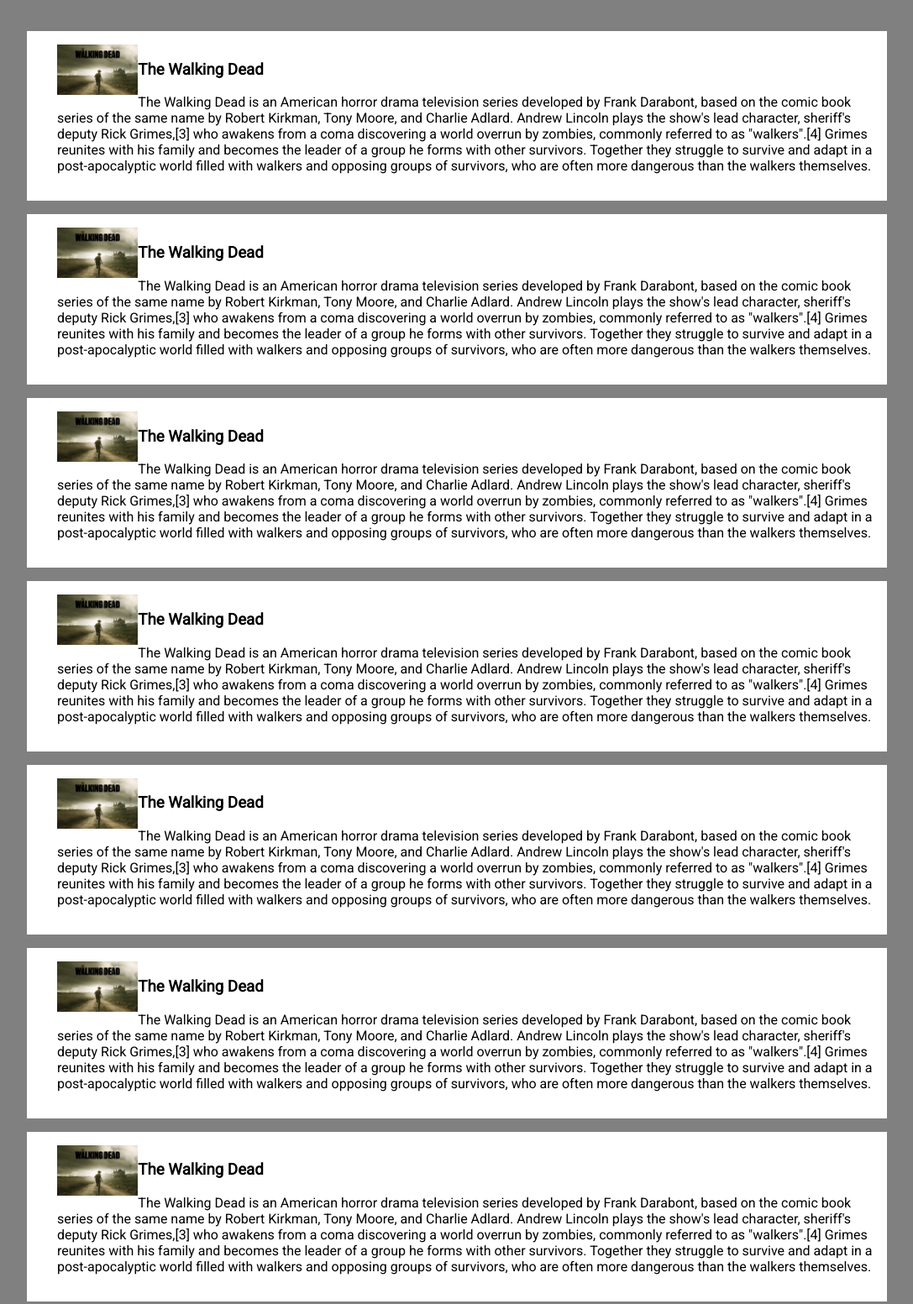
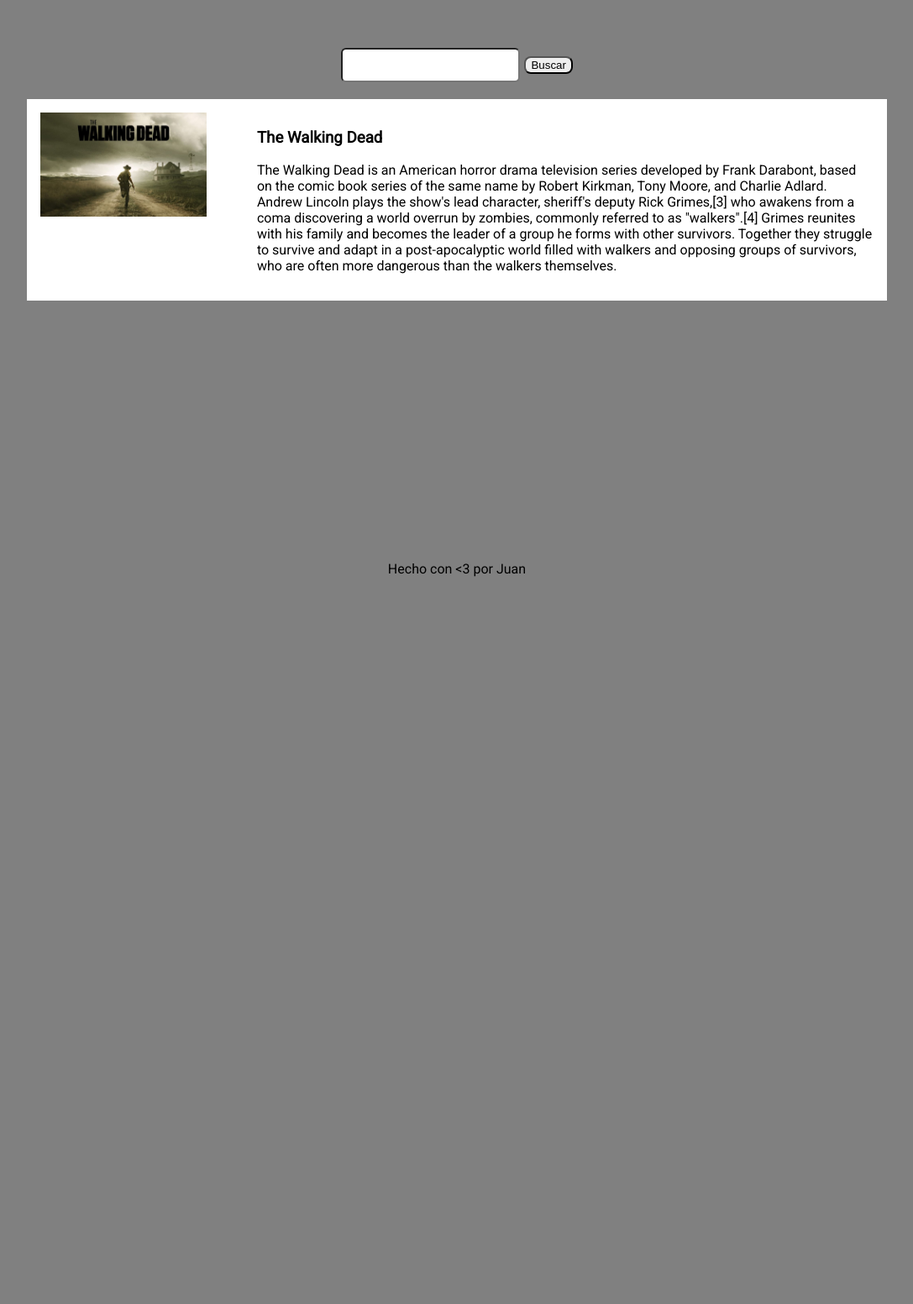
Before and after one commit to JuanKhoi/tvify, a plain HTML site: page index.html in a window 1280 px wide. Shown: the part 83-1636 px from the top of the page at 84% size, without its empty margins (96-1183 px from the left). After the commit the page ends 800 px from the top, so only its background shows below. Drawn offline with nearby package versions, Linux system fonts and the light colour scheme; a script that the page names is missing.

Commit message:
Añadir buscador y editar estilos con css

```diff
--- a/css/app.css
+++ b/css/app.css
@@ -49,17 +49,39 @@
 	background-color: #fff;
 	margin-bottom: 16px;
 }
+.tv-show .img-container{
+	width: 20%;
+}
 
 .tv-show img{
-	max-height: 60px;
-	max-width: 100px;
+	width: 100%;
 }
 
 .tv-show .info{
-	padding-left: 20px;
+	width: 74%;
 }
 
 .left{
 	float: left;
+}
+.right{
+	float: right;
+}
+
+#app-body .Search-Form{
+	width: 50%;
+	margin:20px auto;
+	text-align: center;
+	font-size: 22px;
+}
+
+#app-body .Search-Form input{
+	padding: 11px 16px;
+	border-radius: 6px;
+	widows: 300px;
 
 }
+
+#app-body .Search-Form button{
+	border-radius: 8px;
+}
--- a/index.html
+++ b/index.html
@@ -12,70 +12,22 @@
  			<h1>Tvify</h1>
  		</header>
  		<section id="app-body">
+ 		<form class="Search-Form">
+ 			<input type="text">
+ 			<button type="submit">Buscar</button>
+ 		</form>
  		<div class="tv-shows">
  			<article class="tv-show">
- 				<div class="left info">
+ 				<div class="left img-container">
  					<img src="./images/dead.jpg" alt="">
  				</div>
- 				<div class="info">
+ 				<div class="right info">
  				<h3>The Walking Dead</h3>
  				<p>The Walking Dead is an American horror drama television series developed by Frank Darabont, based on the comic book series of the same name by Robert Kirkman, Tony Moore, and Charlie Adlard. Andrew Lincoln plays the show's lead character, sheriff's deputy Rick Grimes,[3] who awakens from a coma discovering a world overrun by zombies, commonly referred to as "walkers".[4] Grimes reunites with his family and becomes the leader of a group he forms with other survivors. Together they struggle to survive and adapt in a post-apocalyptic world filled with walkers and opposing groups of survivors, who are often more dangerous than the walkers themselves.</p>
  				</div>
  			</article>
- 			<article class="tv-show">
- 				<div class="left info">
- 					<img src="./images/dead.jpg" alt="">
- 				</div>
- 				<div class="info">
- 				<h3>The Walking Dead</h3>
- 				<p>The Walking Dead is an American horror drama television series developed by Frank Darabont, based on the comic book series of the same name by Robert Kirkman, Tony Moore, and Charlie Adlard. Andrew Lincoln plays the show's lead character, sheriff's deputy Rick Grimes,[3] who awakens from a coma discovering a world overrun by zombies, commonly referred to as "walkers".[4] Grimes reunites with his family and becomes the leader of a group he forms with other survivors. Together they struggle to survive and adapt in a post-apocalyptic world filled with walkers and opposing groups of survivors, who are often more dangerous than the walkers themselves.</p>
- 				</div>
- 			</article>
- 			<article class="tv-show">
- 				<div class="left info">
- 					<img src="./images/dead.jpg" alt="">
- 				</div>
- 				<div class="info">
- 				<h3>The Walking Dead</h3>
- 				<p>The Walking Dead is an American horror drama television series developed by Frank Darabont, based on the comic book series of the same name by Robert Kirkman, Tony Moore, and Charlie Adlard. Andrew Lincoln plays the show's lead character, sheriff's deputy Rick Grimes,[3] who awakens from a coma discovering a world overrun by zombies, commonly referred to as "walkers".[4] Grimes reunites with his family and becomes the leader of a group he forms with other survivors. Together they struggle to survive and adapt in a post-apocalyptic world filled with walkers and opposing groups of survivors, who are often more dangerous than the walkers themselves.</p>
- 				</div>
- 			</article>
- 			<article class="tv-show">
- 				<div class="left info">
- 					<img src="./images/dead.jpg" alt="">
- 				</div>
- 				<div class="info">
- 				<h3>The Walking Dead</h3>
- 				<p>The Walking Dead is an American horror drama television series developed by Frank Darabont, based on the comic book series of the same name by Robert Kirkman, Tony Moore, and Charlie Adlard. Andrew Lincoln plays the show's lead character, sheriff's deputy Rick Grimes,[3] who awakens from a coma discovering a world overrun by zombies, commonly referred to as "walkers".[4] Grimes reunites with his family and becomes the leader of a group he forms with other survivors. Together they struggle to survive and adapt in a post-apocalyptic world filled with walkers and opposing groups of survivors, who are often more dangerous than the walkers themselves.</p>
- 				</div>
- 			</article>
- 			<article class="tv-show">
- 				<div class="left info">
- 					<img src="./images/dead.jpg" alt="">
- 				</div>
- 				<div class="info">
- 				<h3>The Walking Dead</h3>
- 				<p>The Walking Dead is an American horror drama television series developed by Frank Darabont, based on the comic book series of the same name by Robert Kirkman, Tony Moore, and Charlie Adlard. Andrew Lincoln plays the show's lead character, sheriff's deputy Rick Grimes,[3] who awakens from a coma discovering a world overrun by zombies, commonly referred to as "walkers".[4] Grimes reunites with his family and becomes the leader of a group he forms with other survivors. Together they struggle to survive and adapt in a post-apocalyptic world filled with walkers and opposing groups of survivors, who are often more dangerous than the walkers themselves.</p>
- 				</div>
- 			</article>
- 			<article class="tv-show">
- 				<div class="left info">
- 					<img src="./images/dead.jpg" alt="">
- 				</div>
- 				<div class="info">
- 				<h3>The Walking Dead</h3>
- 				<p>The Walking Dead is an American horror drama television series developed by Frank Darabont, based on the comic book series of the same name by Robert Kirkman, Tony Moore, and Charlie Adlard. Andrew Lincoln plays the show's lead character, sheriff's deputy Rick Grimes,[3] who awakens from a coma discovering a world overrun by zombies, commonly referred to as "walkers".[4] Grimes reunites with his family and becomes the leader of a group he forms with other survivors. Together they struggle to survive and adapt in a post-apocalyptic world filled with walkers and opposing groups of survivors, who are often more dangerous than the walkers themselves.</p>
- 				</div>
- 			</article>
- 			<article class="tv-show">
- 				<div class="left info">
- 					<img src="./images/dead.jpg" alt="">
- 				</div>
- 				<div class="info">
- 				<h3>The Walking Dead</h3>
- 				<p>The Walking Dead is an American horror drama television series developed by Frank Darabont, based on the comic book series of the same name by Robert Kirkman, Tony Moore, and Charlie Adlard. Andrew Lincoln plays the show's lead character, sheriff's deputy Rick Grimes,[3] who awakens from a coma discovering a world overrun by zombies, commonly referred to as "walkers".[4] Grimes reunites with his family and becomes the leader of a group he forms with other survivors. Together they struggle to survive and adapt in a post-apocalyptic world filled with walkers and opposing groups of survivors, who are often more dangerous than the walkers themselves.</p>
- 				</div>
- 			</article>
+
+
  		</div>
 
  		</section>
--- /dev/null
+++ b/js/app.js
@@ -0,0 +1,14 @@
+$(function(){
+	/*
+	* Submit de Search-Form
+	*/
+	$('#app-body')
+	.find('form')
+	.submit(function(ev){
+		ev.preventDefault();//Quita el comportamiento de un Submit por defecto(Abre recarga páginas).
+		var query  = $(this)
+		.find('input[type="text"]')//Seleecionando el input
+		.val()
+		alert(query)
+	})
+})
```
